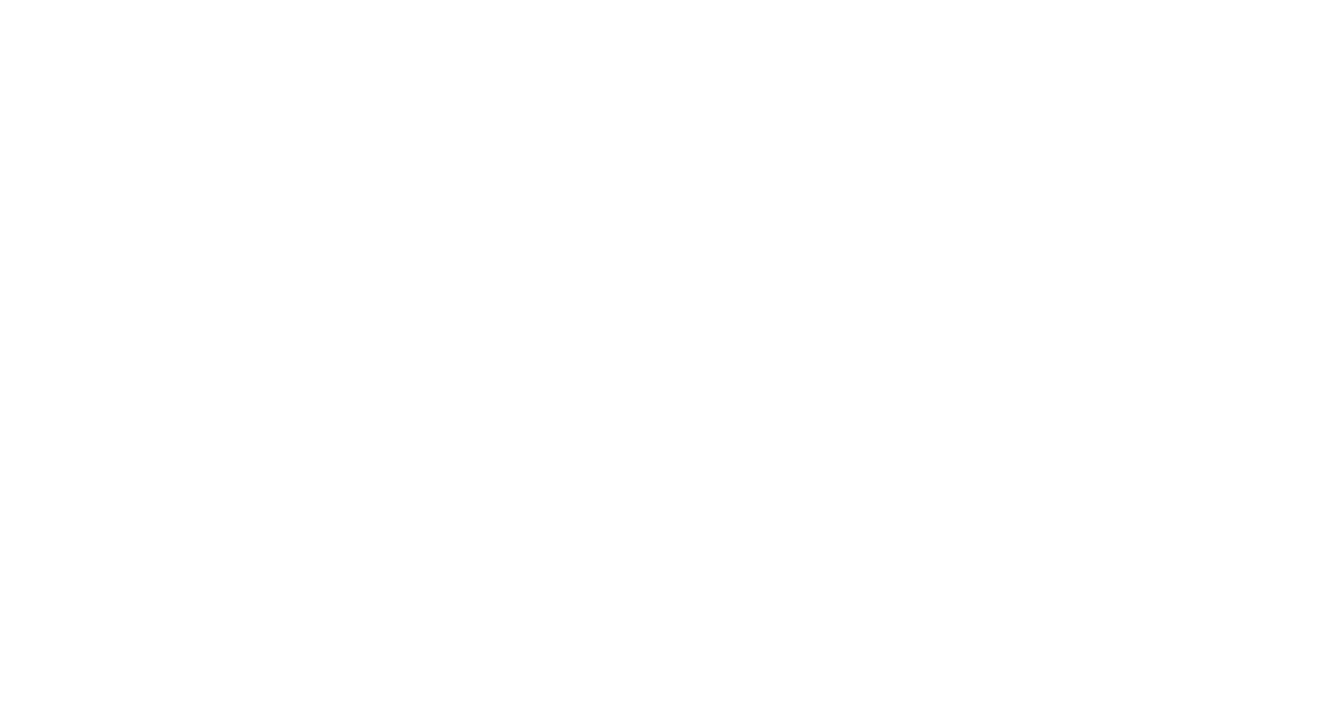
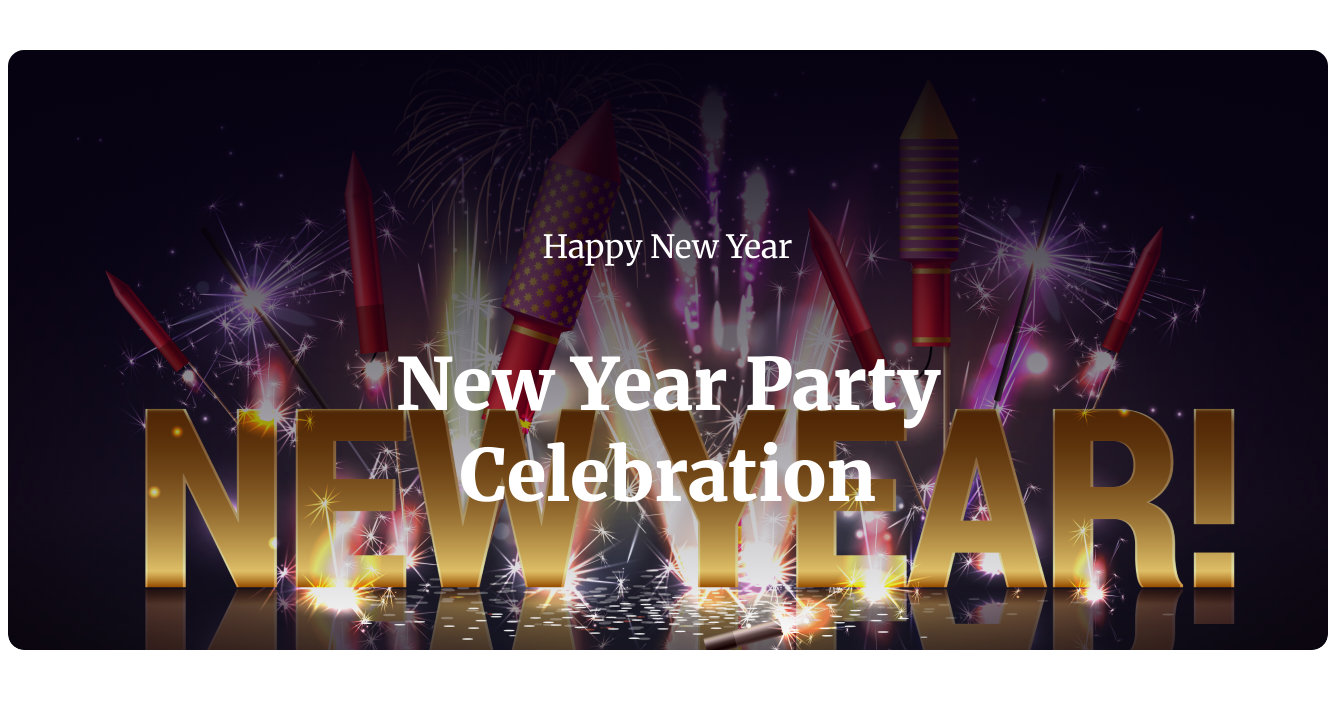
Before and after one commit to ayathree/assignment-1, a plain HTML site: page index.html in a window 1280 px wide. Shown: the whole page, 1328 px wide, since content can reach past the window. Drawn offline with Linux system fonts and the light colour scheme.

Commit message:
banner added

```diff
--- a/index.html
+++ b/index.html
@@ -3,10 +3,19 @@
 <head>
     <meta charset="UTF-8">
     <meta name="viewport" content="width=device-width, initial-scale=1.0">
+    <link rel="preconnect" href="https://fonts.googleapis.com">
+<link rel="preconnect" href="https://fonts.gstatic.com" crossorigin>
+<link href="https://fonts.googleapis.com/css2?family=Merriweather:wght@400;700;900&display=swap" rel="stylesheet">
+<link rel="stylesheet" href="./style/style.css">
     <title>Happy New Year</title>
 </head>
 <body>
-    <header></header>
+    <header>
+        <div class="banner">
+         <p class="banner-title">Happy New Year</p>
+         <h3 class="banner-description">New Year Party Celebration</h3>
+        </div>
+    </header>
     <main></main>
     <footer></footer>
 </body>
--- a/style/style.css
+++ b/style/style.css
@@ -0,0 +1,35 @@
+/*header section*/
+body{
+    font-family: 'Merriweather', serif;
+}
+.banner{
+
+    color: #FFF;
+    background: linear-gradient(180deg, #070211 0%, rgba(7, 2, 17, 0.00) 100%), url('../image/banner.png');
+    background-repeat: no-repeat;
+    border-radius: 16px;
+    margin:50px auto ;
+    width: 1320px;
+height: 600px;
+padding: auto;
+}
+
+
+.banner-title{
+    color: #FFF;
+text-align: center;
+font-size: 32px;
+font-weight: 400;
+width: 259px;
+height: 40px;
+padding: 177px 530px 0px 530px;
+}
+.banner-description{
+    color: white;
+text-align: center;
+font-size: 72px;
+font-weight: 900;
+width: 632px;
+height: 190px;
+padding:  0px 344px 177px 344px;
+}
```
Also changed, not shown: image/banner.png (renamed from image/Banner Image.png).
